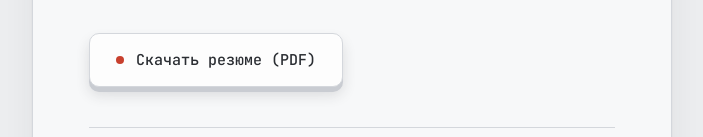
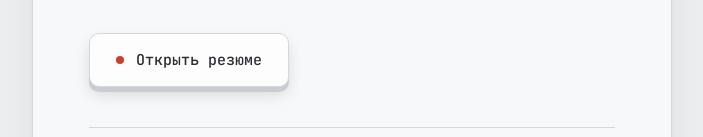
Before and after one commit to NSDmitry/resume, a plain HTML site: page index.html in a window 1280 px wide. Shown: the part 481-618 px from the top of the page, without its empty margins (288-991 px from the left). Drawn offline with Linux system fonts and the light colour scheme.

Commit message:
update navigation

```diff
--- a/index.html
+++ b/index.html
@@ -174,9 +174,9 @@
       Инцидент-менеджмент, работа со стейкхолдерами, техстратегия.
     </p>
 
-    <a class="keycap" href="resume.pdf" download>
+    <a class="keycap" href="resume.pdf" target="_blank" rel="noopener">
       <span class="dot" aria-hidden="true"></span>
-      Скачать резюме (PDF)
+      Открыть резюме
     </a>
 
     <nav class="links" aria-label="Контакты">
```
